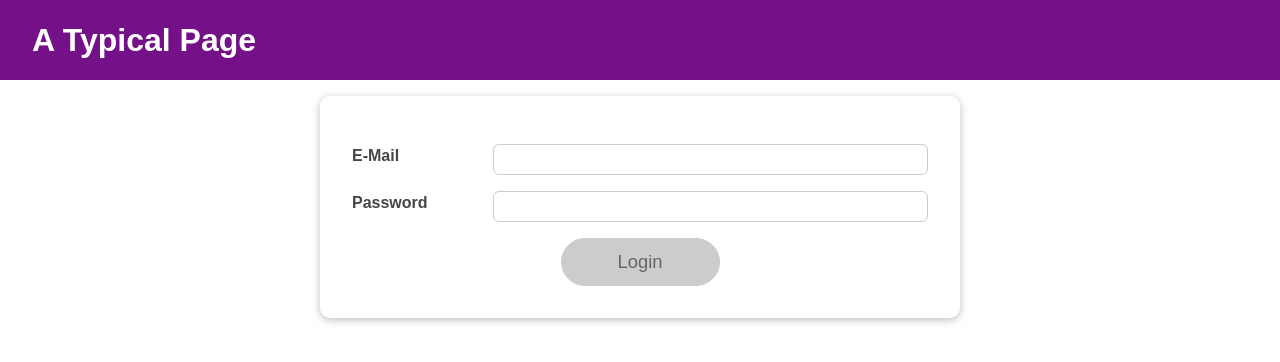
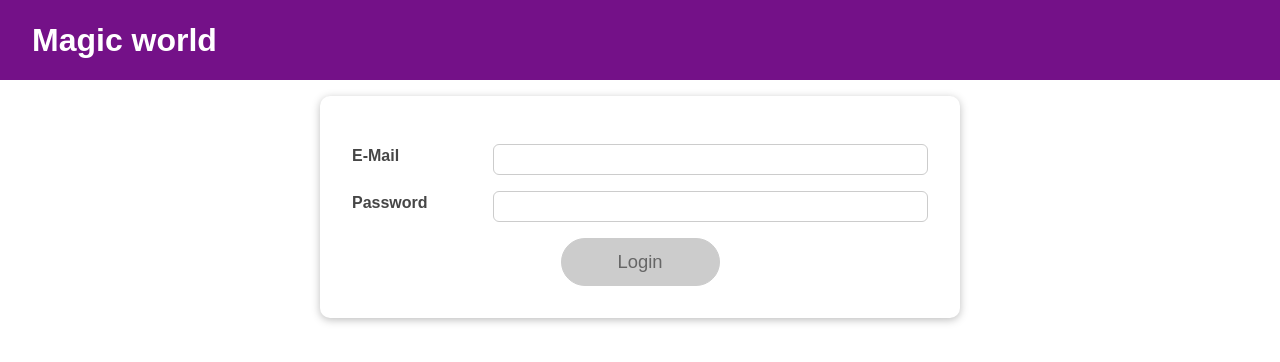
Before and after one commit to Pan-be/logInProj, a React (Create React App) app: page / in a window 1280 px wide. Shown: the top 362 px of the page. Built offline with nearby package versions, Linux system fonts and the light colour scheme.

Commit message:
rename h1

```diff
--- a/src/components/MainHeader/MainHeader.js
+++ b/src/components/MainHeader/MainHeader.js
@@ -1,15 +1,18 @@
-import React from 'react';
+import React from "react"
 
-import Navigation from './Navigation';
-import classes from './MainHeader.module.css';
+import Navigation from "./Navigation"
+import classes from "./MainHeader.module.css"
 
 const MainHeader = (props) => {
-  return (
-    <header className={classes['main-header']}>
-      <h1>A Typical Page</h1>
-      <Navigation isLoggedIn={props.isAuthenticated} onLogout={props.onLogout} />
-    </header>
-  );
-};
+	return (
+		<header className={classes["main-header"]}>
+			<h1>Magic world</h1>
+			<Navigation
+				isLoggedIn={props.isAuthenticated}
+				onLogout={props.onLogout}
+			/>
+		</header>
+	)
+}
 
-export default MainHeader;
+export default MainHeader
```
